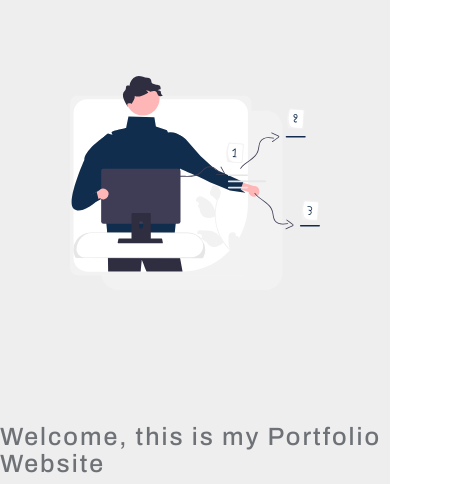
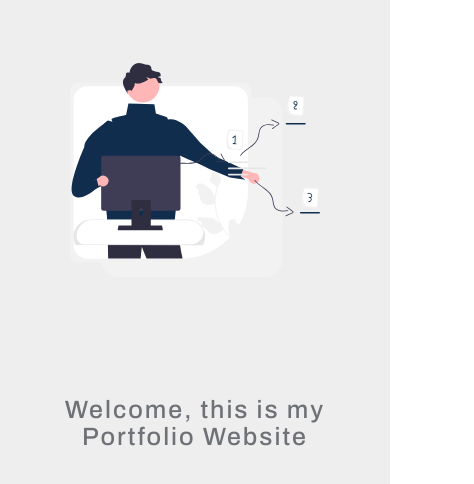
Before and after one commit to rifrhman/rifrhman.github.io, a plain HTML site: page index.html in a window 390 px wide. Shown: the top 484 px of the page, 474 px wide, since content can reach past the window. Drawn offline with Linux system fonts and the light colour scheme.

Commit message:
add a little responsive in home page

```diff
--- a/index.html
+++ b/index.html
@@ -4,7 +4,7 @@
     <meta charset="UTF-8" />
     <meta http-equiv="X-UA-Compatible" content="IE=edge" />
     <meta name="viewport" content="width=device-width, initial-scale=1.0" />
-    <title>Learn</title>
+    <title>Arif Rahman Hakim - Web Portfolio</title>
     <link rel="stylesheet" href="style.css" />
     <link rel="preconnect" href="https://fonts.googleapis.com" />
     <link rel="preconnect" href="https://fonts.gstatic.com" crossorigin />
--- a/style.css
+++ b/style.css
@@ -105,3 +105,27 @@
     0 10px 10px 0 rgba(0, 0, 0, 0.19);
   transition: 0.3s ease;
 }
+@media screen and (max-width: 768px) {
+  .navbar {
+    display: none;
+  }
+
+  .home {
+    display: flex;
+    flex-direction: column;
+    justify-content: center;
+    align-items: center;
+    width: 100%;
+  }
+
+  .home-image {
+    width: 20px;
+    height: 20px;
+  }
+  .home-desc h1,
+  h3,
+  h4 {
+    margin: 10px;
+    text-align: center;
+  }
+}
```
